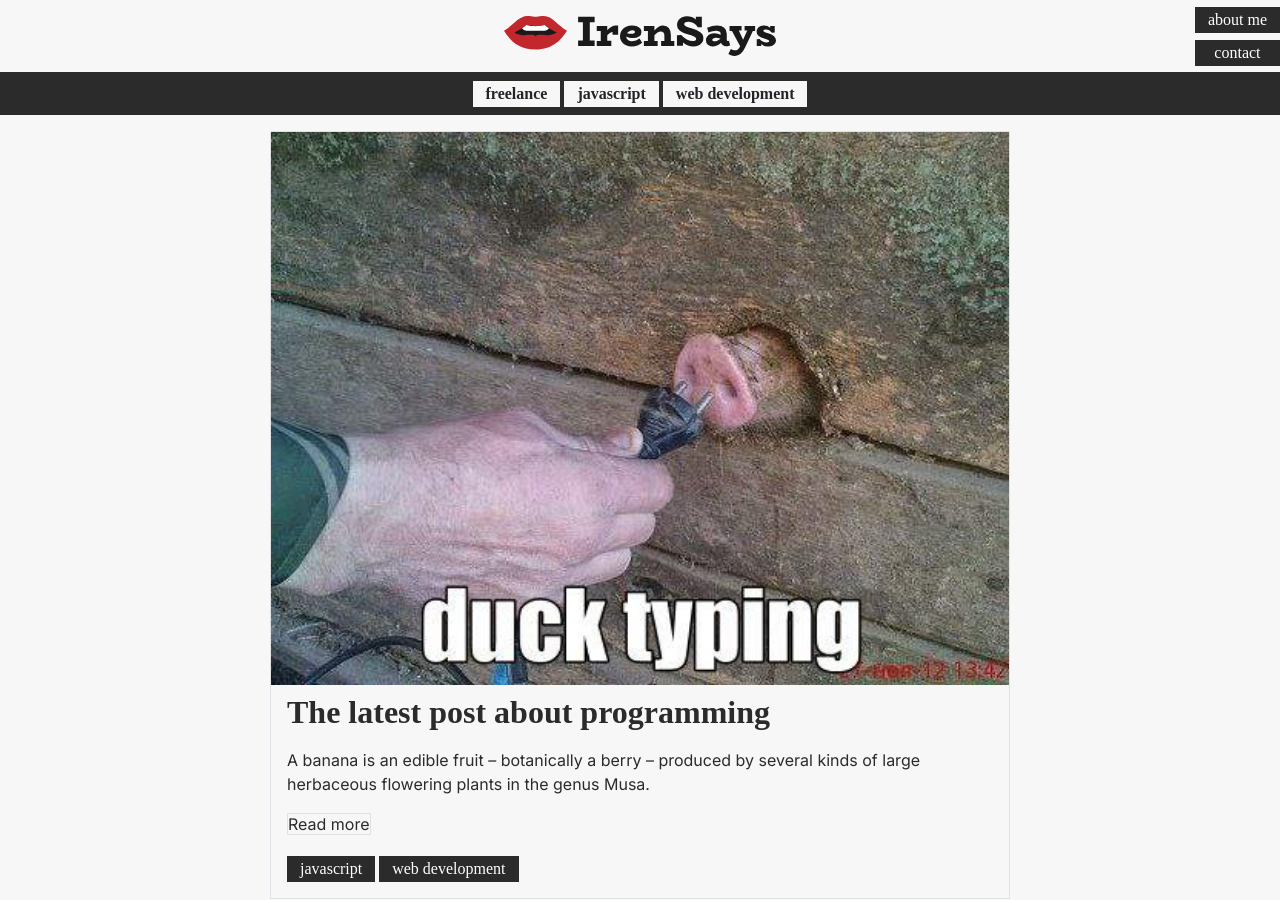
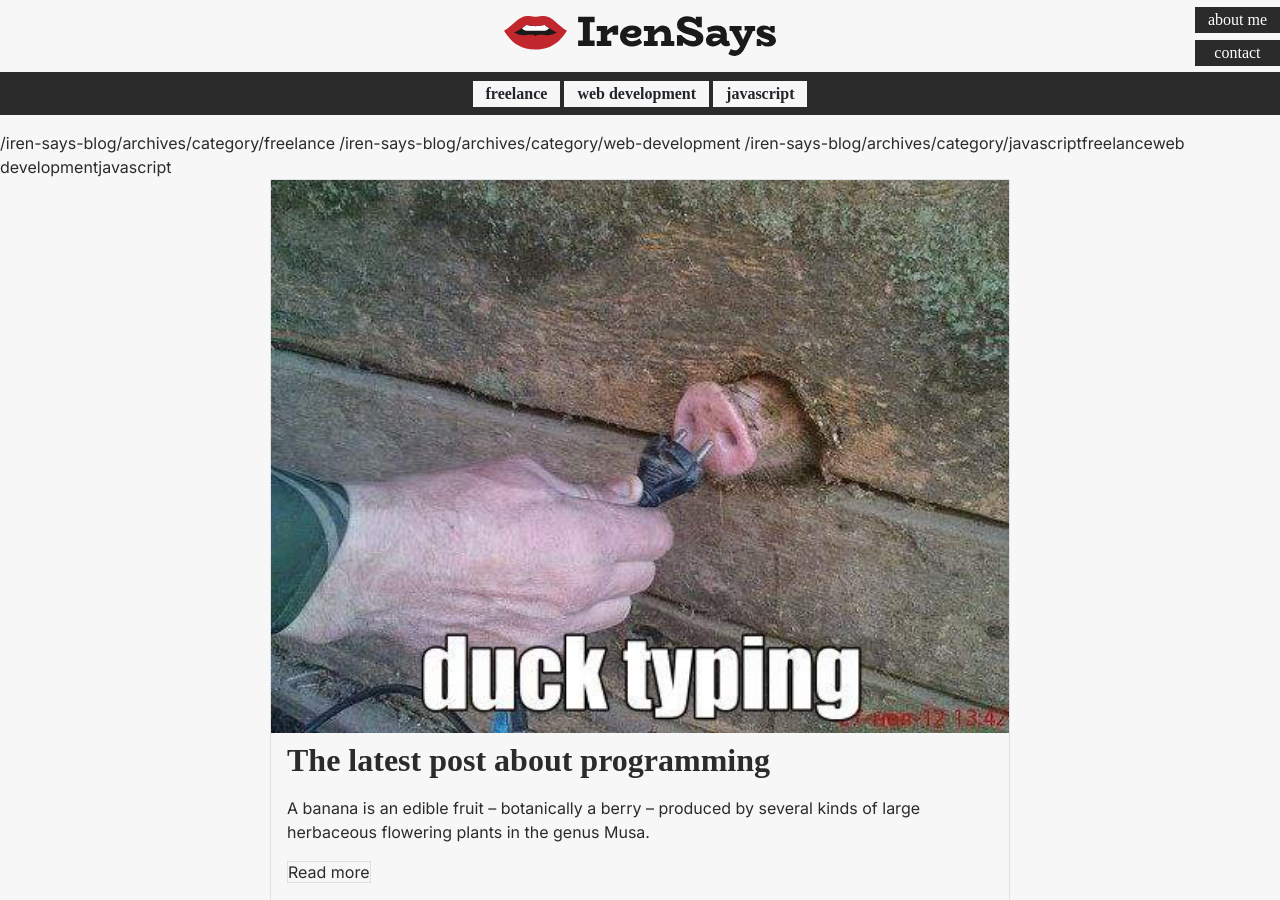
Before and after one commit to irensaywhen/iren-says-blog, a Jekyll site: the page built from index.html, in a window 1280 px wide and 900 px high. Built offline with Jekyll 4.4.1, drawn with Linux system fonts in a browser that asks for light colours; some web fonts are replaced; grey boxes are pictures that could not be loaded.

Commit message:
Category navigation made with jekyll-archives plugin

```diff
--- a/Gemfile
+++ b/Gemfile
@@ -6,3 +6,7 @@
 
 # gem "rails"
 gem "jekyll"
+
+group :jekyll_plugins do
+    gem 'jekyll-archives'
+end
--- a/_config.yml
+++ b/_config.yml
@@ -29,3 +29,16 @@
       path: ''
     values:
       layout: 'default'
+
+plugins:
+  - jekyll-archives
+
+jekyll-archives:
+  enabled: 'all'
+  layout: archive
+  permalinks:
+    year: '/archives/year/:year/'
+    month: '/archives/month/:year-:month/'
+    day: '/archives/day/:year-:month-:day/'
+    tag: '/archives/tag/:name/'
+    category: '/archives/category/:name/'
--- /dev/null
+++ b/_data/archives.yml
@@ -0,0 +1,5 @@
+year: '/archives/year/'
+month: '/archives/month/'
+day: '/archives/day/'
+tag: '/archives/tag/'
+category: '/archives/category/'
--- a/_includes/categories_items.html
+++ b/_includes/categories_items.html
@@ -1,10 +1,11 @@
-{%- for category in site.category -%}
+{%- for category in site.categories -%}
+    {%- capture category_url -%}
+        {{ category | first | slugify |  prepend: site.data.archives.category | relative_url }}
+    {%- endcapture -%}
     <li
         class="category">
         <a
-            href="{{ category.url }}" class="btn btn-small btn-light font-bio-rhyme font-weight-bolder"
-            {%- if page.url == category.url -%} class="btn btn-small btn-light font-bio-rhyme font-weight-bolder active"
-            {%- endif -%}>{{ category.name }}
-        </a>
+            href="{{ category_url }}" class="btn btn-small btn-light font-bio-rhyme font-weight-bolder {%- if page.url == category_url -%} active {%- endif -%}">
+            {{ category | first }}</a>
     </li>
 {%- endfor -%}
--- /dev/null
+++ b/_layouts/archive.html
@@ -0,0 +1,6 @@
+---
+layout: default
+---
+<h1>This is the archive page!</h1>
+<h2>{{page.type}}</h2>
+<p>{{site.data.archives.category}}</p>
--- a/index.html
+++ b/index.html
@@ -1,6 +1,17 @@
 ---
 title: Home
 ---
+
+{%- for category in site.categories -%}
+{%- capture category_url -%} {{ category | first | slugify |  prepend: site.data.archives.category | relative_url }} {%- endcapture -%}
+    <li class="category">
+        {{category_url}}
+    </li>
+{%- endfor -%}
+
+{%- for category in site.categories -%}
+{{category | first}}
+{%- endfor -%}
 <main
     class="container-md">
     <!--The latest article section-->
```
